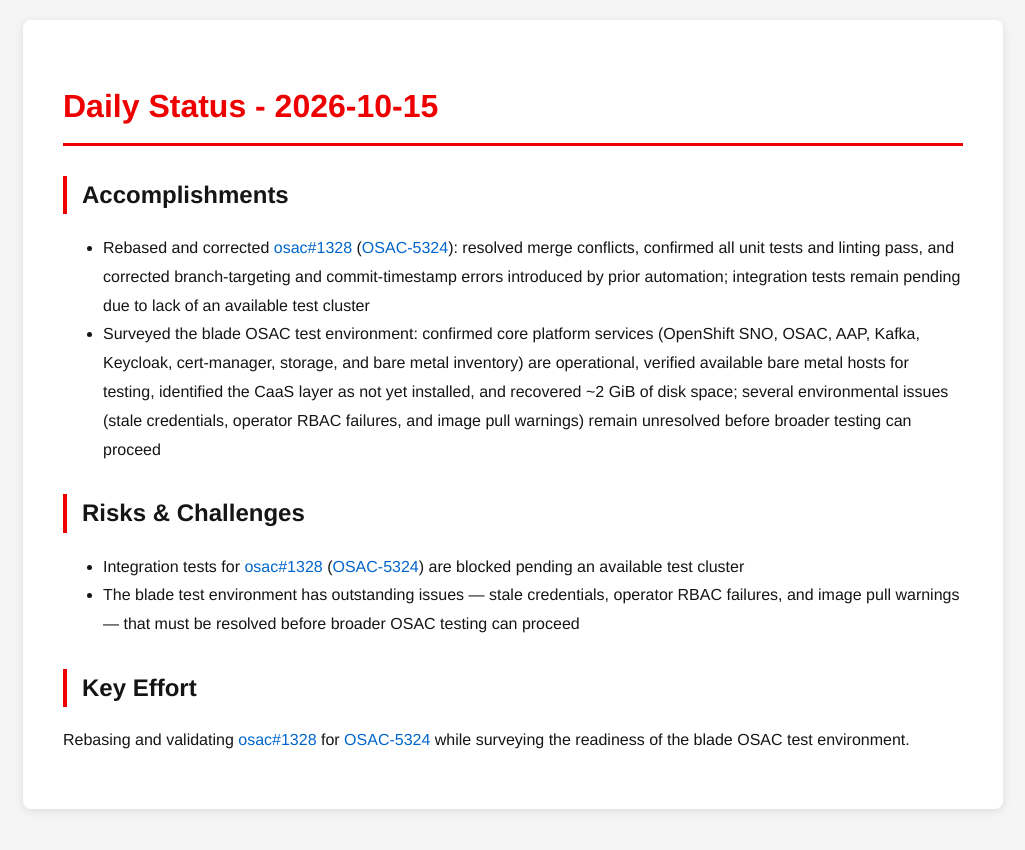
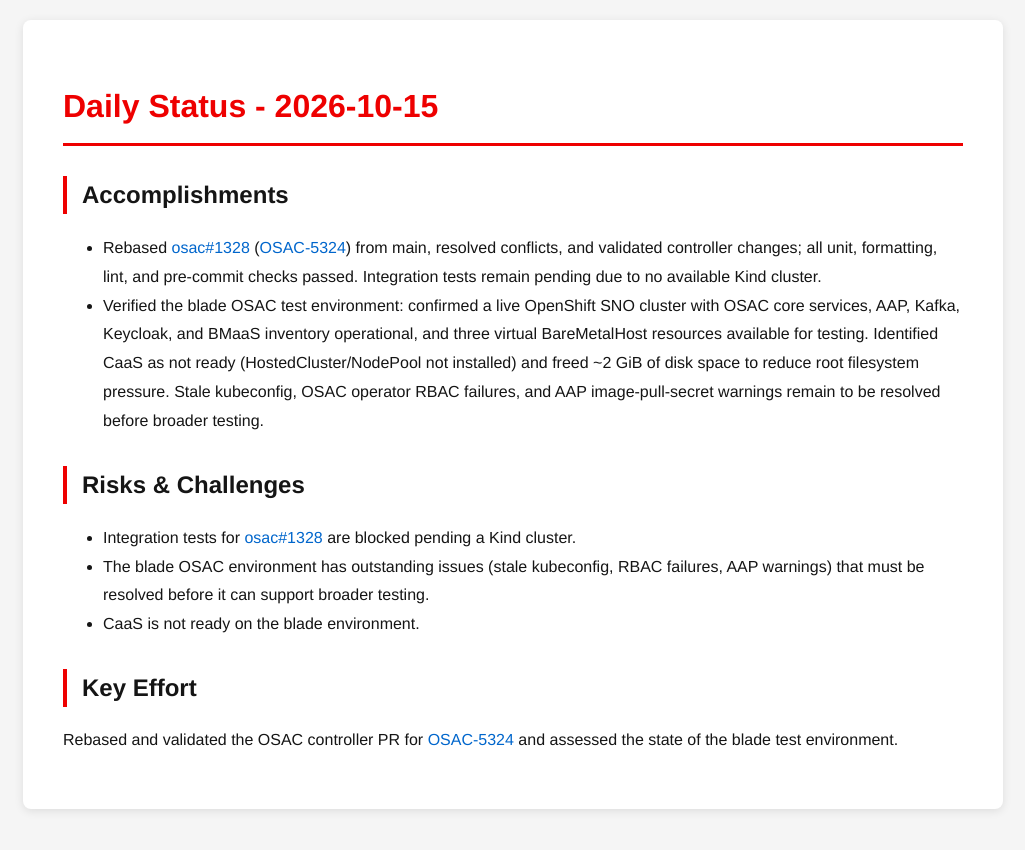
Before and after one commit to tzvatot/daily-status, a Jekyll site: the page built from 2026-10-15.md, in a window 1280 px wide. Shown: the top 850 px of the page, without its empty margins (127-1152 px from the left). Built offline with Jekyll 4.4.1, drawn with Linux system fonts in a browser that asks for light colours.

Commit message:
Daily status update - 2026-10-15

```diff
--- a/2026-10-15.md
+++ b/2026-10-15.md
@@ -7,12 +7,13 @@
 # Daily Status - 2026-10-15
 
 ## Accomplishments
-- Rebased and corrected [osac#1328](https://github.com/osac-project/osac/pull/1328) ([OSAC-5324](https://redhat.atlassian.net/browse/OSAC-5324)): resolved merge conflicts, confirmed all unit tests and linting pass, and corrected branch-targeting and commit-timestamp errors introduced by prior automation; integration tests remain pending due to lack of an available test cluster
-- Surveyed the blade OSAC test environment: confirmed core platform services (OpenShift SNO, OSAC, AAP, Kafka, Keycloak, cert-manager, storage, and bare metal inventory) are operational, verified available bare metal hosts for testing, identified the CaaS layer as not yet installed, and recovered ~2 GiB of disk space; several environmental issues (stale credentials, operator RBAC failures, and image pull warnings) remain unresolved before broader testing can proceed
+- Rebased [osac#1328](https://github.com/osac-project/osac/pull/1328) ([OSAC-5324](https://redhat.atlassian.net/browse/OSAC-5324)) from main, resolved conflicts, and validated controller changes; all unit, formatting, lint, and pre-commit checks passed. Integration tests remain pending due to no available Kind cluster.
+- Verified the blade OSAC test environment: confirmed a live OpenShift SNO cluster with OSAC core services, AAP, Kafka, Keycloak, and BMaaS inventory operational, and three virtual BareMetalHost resources available for testing. Identified CaaS as not ready (HostedCluster/NodePool not installed) and freed ~2 GiB of disk space to reduce root filesystem pressure. Stale kubeconfig, OSAC operator RBAC failures, and AAP image-pull-secret warnings remain to be resolved before broader testing.
 
 ## Risks & Challenges
-- Integration tests for [osac#1328](https://github.com/osac-project/osac/pull/1328) ([OSAC-5324](https://redhat.atlassian.net/browse/OSAC-5324)) are blocked pending an available test cluster
-- The blade test environment has outstanding issues — stale credentials, operator RBAC failures, and image pull warnings — that must be resolved before broader OSAC testing can proceed
+- Integration tests for [osac#1328](https://github.com/osac-project/osac/pull/1328) are blocked pending a Kind cluster.
+- The blade OSAC environment has outstanding issues (stale kubeconfig, RBAC failures, AAP warnings) that must be resolved before it can support broader testing.
+- CaaS is not ready on the blade environment.
 
 ## Key Effort
-Rebasing and validating [osac#1328](https://github.com/osac-project/osac/pull/1328) for [OSAC-5324](https://redhat.atlassian.net/browse/OSAC-5324) while surveying the readiness of the blade OSAC test environment.
+Rebased and validated the OSAC controller PR for [OSAC-5324](https://redhat.atlassian.net/browse/OSAC-5324) and assessed the state of the blade test environment.
```
